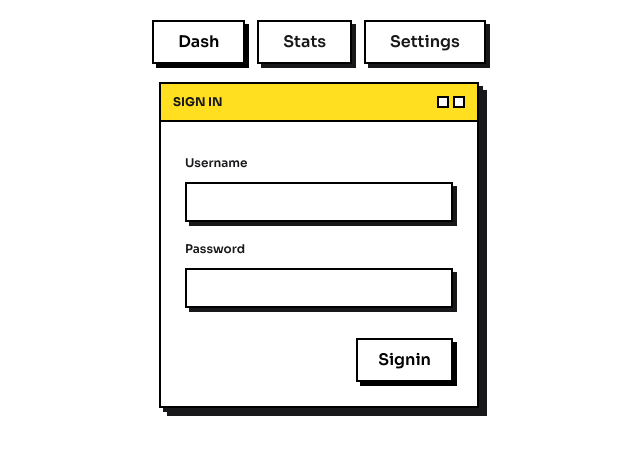
After one commit to ParthTri/NextStep, a Django app: page /signin in a window 1280 px wide. The commit adds this page. Shown: the top 455 px of the page, without its empty margins (321-961 px from the left). Run offline with Django 5.2, Linux system fonts and the light colour scheme; style sheets or scripts are compiled from the project's sources; parts of the project's set-up code (start-up, migrations or seed data) failed here and were passed over.

Commit message:
Added signin template with custom error label class

```diff
--- a/src/static/css/main.css
+++ b/src/static/css/main.css
@@ -78,3 +78,8 @@
 	padding-top: 10px;
 	border-top: 1px dashed #eee;
 }
+
+.error {
+	color: red;
+	font-style: italic;
+}
--- /dev/null
+++ b/src/templates/auth/signin.html
@@ -0,0 +1,61 @@
+{% extends "base.html" %}
+
+{% block content %}
+	<section class="lg:px-80 md:px-50 mt-auto">
+		<article
+			class="border-2 border-black bg-white shadow-[4px_4px_0_0,8px_8px_0_0] card-sm"
+		>
+			<div class="bg-yellow-300 p-3">
+				<div class="flex items-center justify-between">
+					<strong class="text-xs/none font-bold uppercase"
+						>Sign In</strong
+					>
+
+					<div class="flex gap-1">
+						<div
+							class="size-3 border-2 border-black bg-white"
+						></div>
+						<div
+							class="size-3 border-2 border-black bg-white"
+						></div>
+					</div>
+				</div>
+			</div>
+
+			<div class="border-t-2 border-black p-4 sm:p-6">
+				<form method="POST">
+					{% csrf_token %}
+					<fieldset class="fieldset">
+						<legend class="fieldset-legend">
+							{{ signin_form.username.label }}
+						</legend>
+						{{ signin_form.username }}
+						<div class="error">
+							{{ signin_form.username.errors }}
+						</div>
+					</fieldset>
+
+					<fieldset class="fieldset">
+						<legend class="fieldset-legend">
+							{{ signin_form.password.label }}
+						</legend>
+						{{ signin_form.password }}
+						<div class="error">
+							{{ signin_form.password.errors }}
+						</div>
+					</fieldset>
+
+					<div class="error">
+						{% if form_error %}
+							<p class="text-sm">{{ form_error }}</p>
+						{% endif %}
+					</div>
+
+					<div class="w-full flex justify-end">
+						<button class="btn-neo mt-5">Signin</button>
+					</div>
+				</form>
+			</div>
+		</article>
+	</section>
+{% endblock %}
```
